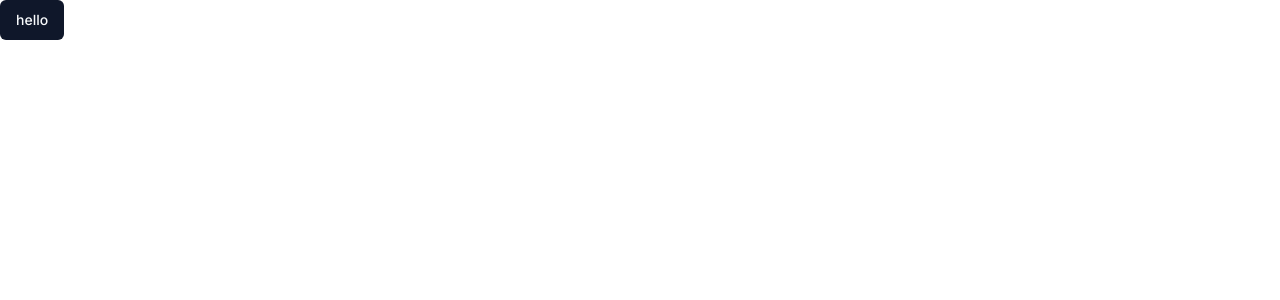
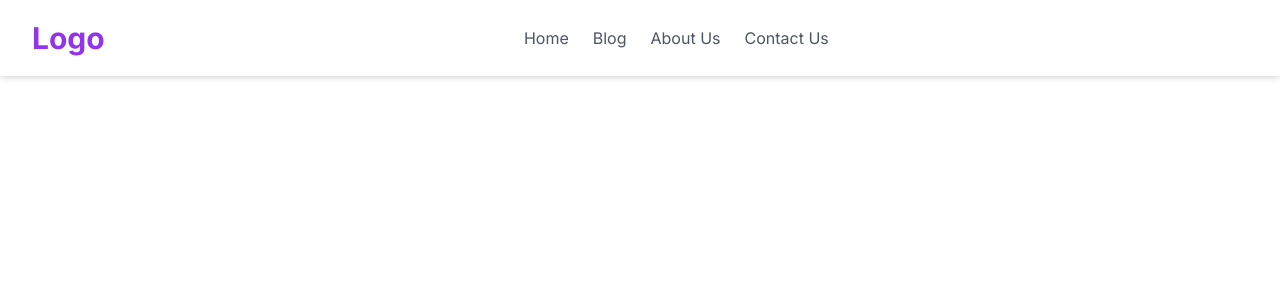
Before and after one commit to FazlyRabbi/nextjs14, a Next.js app: page / in a window 1280 px wide. Shown: the top 300 px of the page. Built offline with nearby package versions, Linux system fonts and the light colour scheme.

Commit message:
add lucide

```diff
--- a/src/app/page.js
+++ b/src/app/page.js
@@ -1,10 +1,11 @@
 import Image from "next/image";
 import { Button } from "@/components/ui/button";
+import Navbar from "@/components/ui/navbar";
 
 export default function Home() {
   return (
     <>
-      <Button> hello</Button>
+      <Navbar />
     </>
   );
 }
--- /dev/null
+++ b/src/components/ui/Navbar.jsx
@@ -0,0 +1,55 @@
+"use client";
+
+import * as React from "react";
+import Link from "next/link";
+import { Menu } from "lucide-react";
+
+export default function Navbar() {
+  const [state, setState] = React.useState(false);
+
+  const menus = [
+    { title: "Home", path: "/your-path" },
+    { title: "Blog", path: "/your-path" },
+    { title: "About Us", path: "/your-path" },
+    { title: "Contact Us", path: "/your-path" },
+  ];
+
+  return (
+    <nav
+      className="bg-white
+
+
+    backdrop-saturate-200 backdrop-blur-2xl bg-opacity-80 border border-white/80
+    shadow-md w-full border-b md:border-0"
+    >
+      <div className="items-center px-4 max-w-screen-xl mx-auto md:flex md:px-8">
+        <div className="flex items-center justify-between py-3 md:py-5 md:block">
+          <Link href="/">
+            <h1 className="text-3xl font-bold text-purple-600">Logo</h1>
+          </Link>
+          <div className="md:hidden">
+            <button
+              className="text-gray-700 outline-none p-2 rounded-md focus:border-gray-400 focus:border"
+              onClick={() => setState(!state)}
+            >
+              <Menu />
+            </button>
+          </div>
+        </div>
+        <div
+          className={`flex-1 justify-self-center pb-3 mt-8 md:block md:pb-0 md:mt-0 ${
+            state ? "block" : "hidden"
+          }`}
+        >
+          <ul className="justify-center items-center space-y-8 md:flex md:space-x-6 md:space-y-0">
+            {menus.map((item, idx) => (
+              <li key={idx} className="text-gray-600 hover:text-indigo-600">
+                <Link href={item.path}>{item.title}</Link>
+              </li>
+            ))}
+          </ul>
+        </div>
+      </div>
+    </nav>
+  );
+}
```
